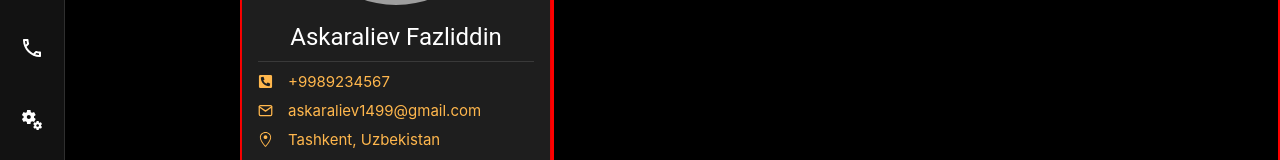
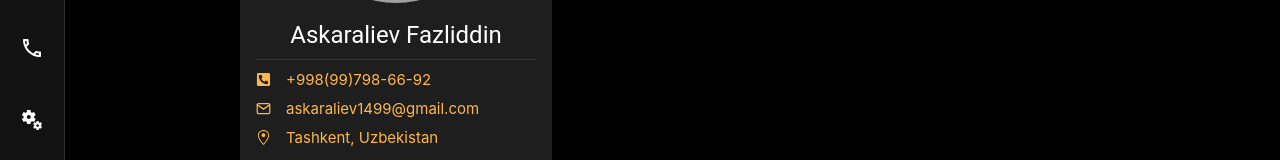
Before and after one commit to askaraliev14/askaraliev-portfolio, a Next.js app: page /about in a window 1280 px wide. Shown: the part 277-437 px from the top of the page. Built offline with nearby package versions, Linux system fonts and the light colour scheme; grey boxes are pictures that could not be loaded.

Commit message:
Update AboutPage.jsx

```diff
--- a/src/components/AboutPage/AboutPage.jsx
+++ b/src/components/AboutPage/AboutPage.jsx
@@ -27,7 +27,7 @@ const contactList = [
     {
         name: "",
         icon: <FaPhoneSquareAlt/>,
-        info: "+9989234567"
+        info: "+998(99)798-66-92"
     },
     {
         name: "",
@@ -56,18 +56,16 @@ const AboutPage = () => {
         <Box sx={{
             marginLeft: "240px",
             height: "100%",
-            // background: "white",
+            background: "transparent",
             display: "flex",
             justifyContent: "space-between"
         }}>
             <Box sx={{
                 height: "100%",
                 width: "30%",
-                border: 2,
-                borderColor: "red"
             }}>
-                <Card sx={{height: "100%",}}>
-                    <Avatar alt="About" src="/assets/images/about/about2.jpg"
+                <Card sx={{height: "100%", }}>
+                    <Avatar alt="About" src="/assets/images/about/about.jpg"
                             sx={{margin: "auto", height: '200px', width: '200px', marginTop: 2}}/>
                     <CardContent>
                         <Typography gutterBottom variant="h5" component="div" textAlign="center">
@@ -76,10 +74,10 @@ const AboutPage = () => {
                         <Divider/>
                         {contactList.map((contact) => (
                             <ContactInfo>
-                                <span key={contact.name}>
+                                <span>
                                     {contact.icon}
                                 </span>
-                                <span key={contact.name}>
+                                <span>
                                    {contact.info}
                                 </span>
                             </ContactInfo>
@@ -94,8 +92,6 @@ const AboutPage = () => {
             <Box sx={{
                 height: "100%",
                 width: "70%",
-                border: 2,
-                borderColor: "red"
             }}>
                 <Accordion/>
             </Box>
```
